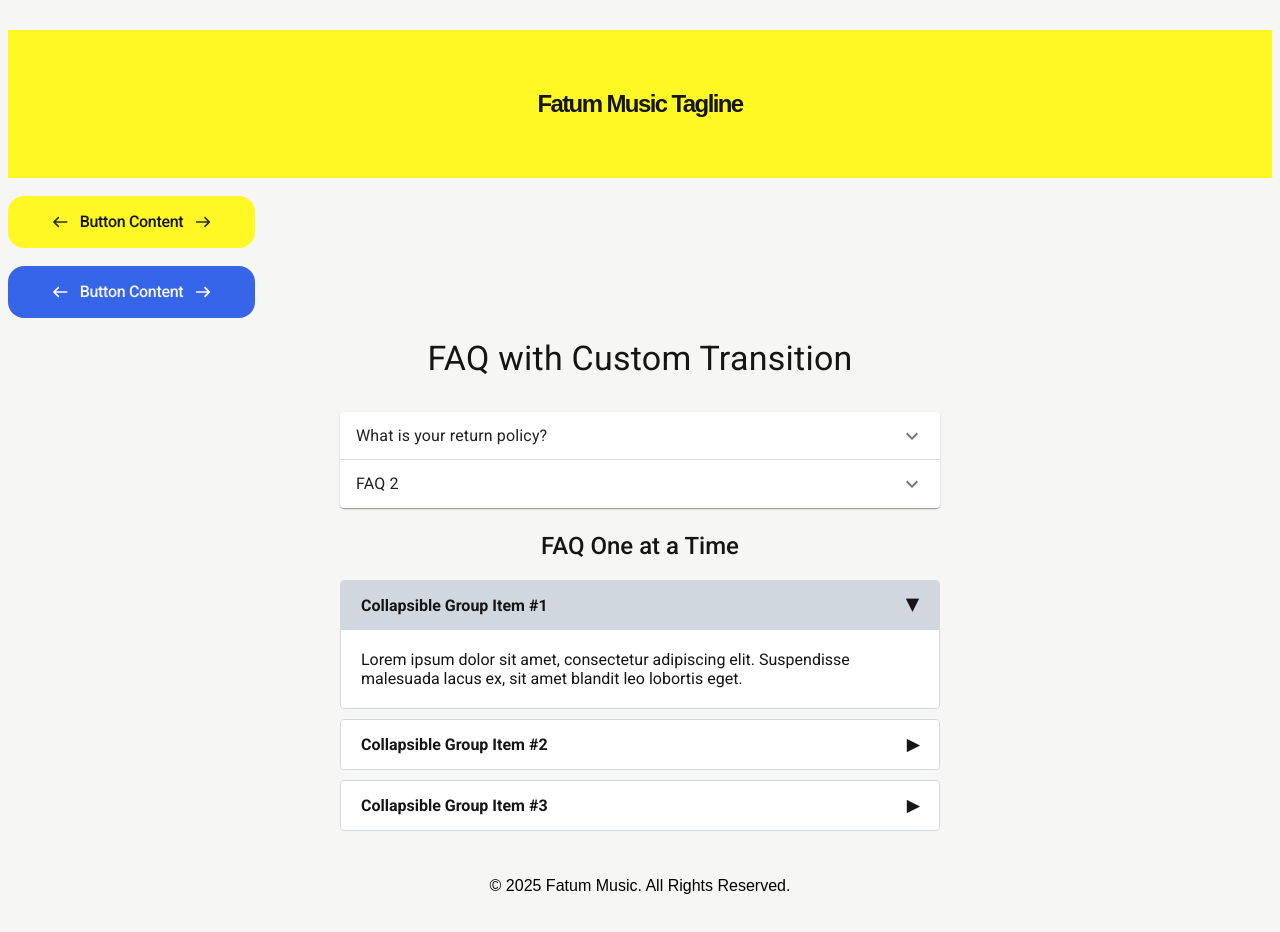
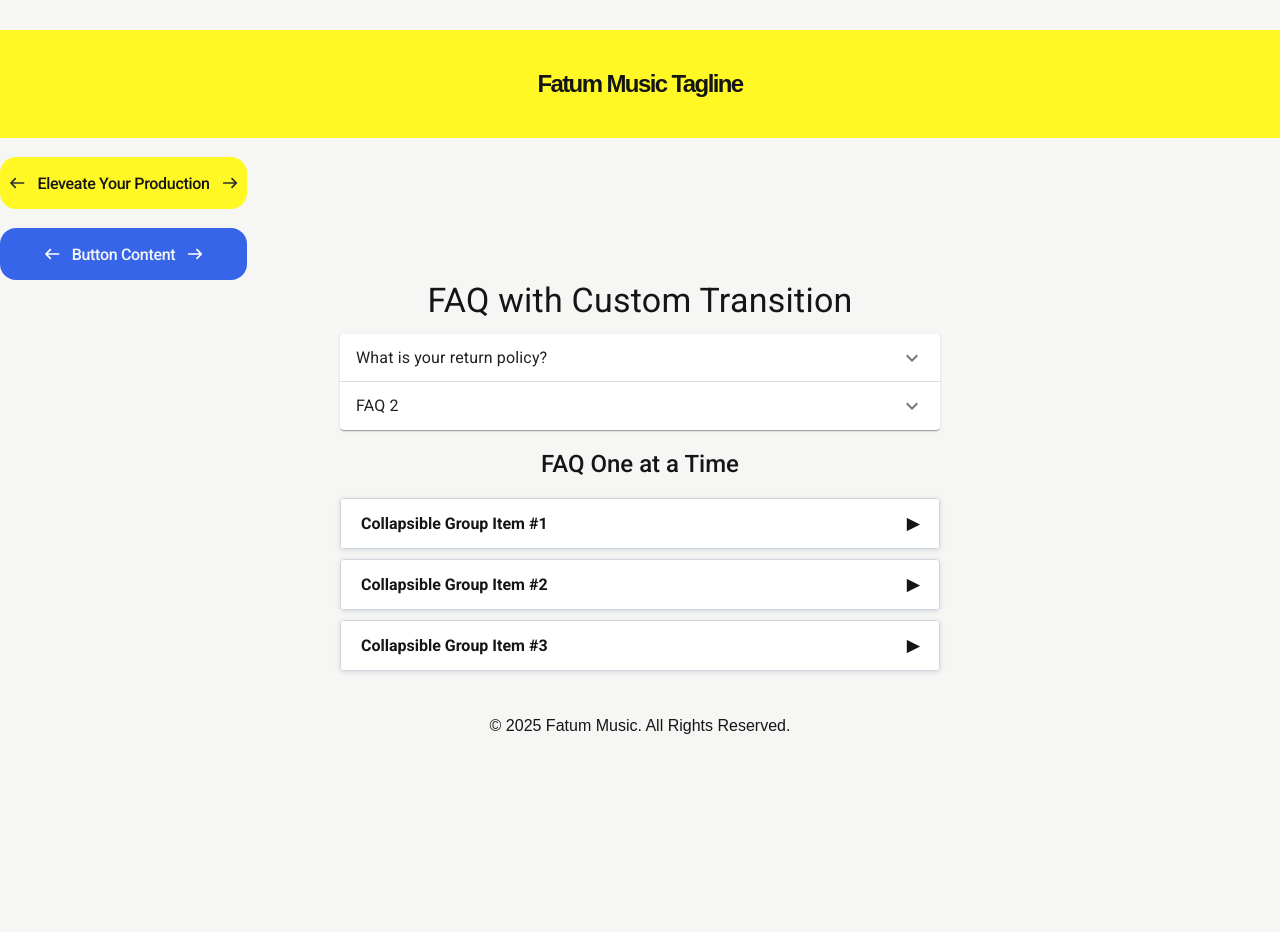
Before and after one commit to JoshAskew/FatumMusic, a React (Vite) app: page / in a window 1280 px wide. Shown: the top 932 px of the page. After the commit the page ends 800 px from the top, so only its background shows below. Built offline with nearby package versions, Linux system fonts and the light colour scheme.

Commit message:
fixed accordian default expansion

```diff
--- a/src/App.tsx
+++ b/src/App.tsx
@@ -5,6 +5,8 @@ import Accordian from './components/Accordian'
 import Accordian2 from './components/Accordian2'
 import PrimaryBtnBlue from './components/PrimaryBtnBlue'
 import PrimaryBtnYellow from './components/PrimaryBtnYellow'
+import ArrowLeft from './assets/ArrowLeftWhite.svg'
+import ArrowRight from './assets/ArrowRightWhite.svg'
 
 function App() {
 
@@ -14,10 +16,10 @@ function App() {
       <Tagline />
       </section>
       <br/>
-      <PrimaryBtnYellow text='Button Content'/>
+      <PrimaryBtnYellow text='Eleveate Your Production' leftIcon={ArrowLeft} rightIcon={ArrowRight}/>
       <br/>
 
-      <PrimaryBtnBlue text="Button Content"/>
+      <PrimaryBtnBlue text="Button Content" leftIcon={ArrowLeft} rightIcon={ArrowRight}/>
       <Accordian />
       <Accordian2 />
      <Footer />
--- a/src/components/Accordian2.tsx
+++ b/src/components/Accordian2.tsx
@@ -27,7 +27,7 @@ const Accordion = ({
 };
 
 export default function CustomizedAccordions() {
-  const [expanded, setExpanded] = useState<string | null>('panel1');
+  const [expanded, setExpanded] = useState<string | null>('panel');
 
   const handleToggle = (panel: string) => {
     setExpanded(expanded === panel ? null : panel);
--- a/src/components/PrimaryBtnBlue.tsx
+++ b/src/components/PrimaryBtnBlue.tsx
@@ -1,19 +1,33 @@
-import '../styles/index.css'
-import ArrowLeft from '../assets/ArrowLeftWhite.svg'
-import ArrowRight from '../assets/ArrowRightWhite.svg'
+import '../styles/index.css';
+import ArrowLeft from '../assets/ArrowLeftWhite.svg';
+import ArrowRight from '../assets/ArrowRightWhite.svg';
 
-const PrimaryBtn = ({ text }: { text: string }) => {
-    return (
-      <button className='primary-btn-blue'>
-        <img src={ArrowLeft} alt='arrow-left' style={
-          {marginRight: '10px'}
-       }/>
+interface PrimaryBtnProps {
+  text: string;
+  leftIcon?: string;  // Optional left icon
+  rightIcon?: string; // Optional right icon
+}
+
+const PrimaryBtn: React.FC<PrimaryBtnProps> = ({ text, leftIcon, rightIcon }) => {
+  return (
+    <button className="primary-btn-blue">
+      {leftIcon && (
+        <img
+          src={ArrowLeft}
+          alt="left-icon"
+          style={{ marginRight: '10px' }}
+        />
+      )}
       {text}
-       <img src={ArrowRight} alt='arrow-right' style={
-          {marginLeft: '10px'}
-       } />
-      </button>
-    );
-  };
+      {rightIcon && (
+        <img
+          src={ArrowRight}
+          alt="right-icon"
+          style={{ marginLeft: '10px' }}
+        />
+      )}
+    </button>
+  );
+};
 
-    export default PrimaryBtn;
+export default PrimaryBtn;
--- a/src/components/PrimaryBtnYellow.tsx
+++ b/src/components/PrimaryBtnYellow.tsx
@@ -1,20 +1,33 @@
-import '../styles/index.css'
-import ArrowRight from '../assets/ArrowRightBlack.svg'
-import ArrowLeft from '../assets/ArrowLeftBlack.svg'
+import '../styles/index.css';
+import ArrowRight from '../assets/ArrowRightBlack.svg';
+import ArrowLeft from '../assets/ArrowLeftBlack.svg';
 
+interface PrimaryBtnYellowProps {
+  text: string;
+  leftIcon?: string;  // Optional left icon
+  rightIcon?: string; // Optional right icon
+}
 
-const PrimaryBtnYellow = ({ text }: { text: string }) => {
-    return (
-      <button className='primary-btn-yellow'>
-         <img src={ArrowLeft} alt='arrow-left' style={
-          {marginRight: '10px'}
-       }/>
+const PrimaryBtnYellow: React.FC<PrimaryBtnYellowProps> = ({ text, leftIcon, rightIcon }) => {
+  return (
+    <button className="primary-btn-yellow">
+      {leftIcon && (
+        <img
+          src={ArrowLeft}
+          alt="left-icon"
+          style={{ marginRight: '10px' }}
+        />
+      )}
       {text}
-       <img src={ArrowRight} alt='arrow-right' style={
-          {marginLeft: '10px'}
-       } />
-      </button>
-    );
-  };
+      {rightIcon && (
+        <img
+          src={ArrowRight}
+          alt="right-icon"
+          style={{ marginLeft: '10px' }}
+        />
+      )}
+    </button>
+  );
+};
 
-    export default PrimaryBtnYellow;
+export default PrimaryBtnYellow;
--- a/src/styles/index.css
+++ b/src/styles/index.css
@@ -1,5 +1,7 @@
 :root {
+    /* Colors */
     --black: #151515;
+    --black-secondary: #2f2f2f;
     --white: #f6f6f4;
     --yellow: #fff824;
     --yellow-secondary: #DFDA53;
@@ -9,9 +11,61 @@
     --blue-primary: #3665EA;
     --blue-secondary: #527AEB;
 
+    /* Background */
     background: var(--white);
 }
 
+/* Global Styles */
+body {
+    margin: 0;
+    padding: 0;
+    font-family: Roboto, sans-serif;
+}
+
+h1, h2, h3, h4, h5 {
+    font-family: Roboto, sans-serif;
+    color: var(--black);
+    margin: 0;
+}
+
+/* Typography */
+h1 {
+    font-weight: 600;
+    font-size: 40px;
+    letter-spacing: -1.6px;
+}
+
+h2 {
+    font-weight: 500;
+    font-size: 32px;
+}
+
+h3 {
+    font-weight: 500;
+    font-size: 24px;
+}
+
+h4 {
+    font-weight: 500;
+    font-size: 22px;
+}
+
+h5 {
+    font-weight: 500;
+    font-size: 18px;
+}
+
+.body-bold {
+    font-weight: 700;
+    font-size: 16px;
+}
+
+.body-regular {
+    font-weight: 400;
+    font-size: 16px;
+}
+
+/* Section Styles */
 .first-section {
     display: flex;
     justify-content: center;
@@ -28,76 +82,9 @@
     padding: 20px;
 }
 
-h1 {
-    font-family: Roboto;
-    font-weight: 600;
-    letter-spacing: -1.6px;
-    font-size: 40px;
-    color: var(--black);
-}
-
-h2 {
-    font-family: Roboto;
-    font-weight: 500;
-    font-size: 32px;
-    color: var(--black);
-}
-
-h3 {
-    font-family: Roboto;
-    font-weight: 500;
-    font-size: 24px;
-    color: var(--black);
-}
-
-h4 {
-    font-family: Roboto;
-    font-weight: 500;
-    font-size: 22px;
-    color: var(--black);
-}
-
-h5 {
-    font-family: Roboto;
-    font-weight: 500;
-    font-size: 18px;
-    color: var(--black);
-}
-
-.body-bold {
-    font-family: Roboto;
-    font-weight: 700;
-    font-size: 16px;
-    color: var(--black);
-}
-
-.body-regular {
-    font-family: Roboto;
-    font-weight: 400;
-    font-size: 16px;
-    color: var(--black);
-}
-
-
-
-footer {
-    display: flex;
-    justify-content: center;
-    align-items: center;
-    padding: 20px;
-    font-family: sans-serif;
-}
-
-.FAQ {
-    display: flex;
-    justify-content: center;
-    align-items: center;
-    padding: 20px;
-    font-family: sans-serif;
-    color: var(--black);
-}
-
-.primary-btn-blue {
+/* Buttons */
+.primary-btn-blue,
+.primary-btn-yellow {
     /* Typography */
     font-family: Roboto, sans-serif;
     font-size: 16px;
@@ -105,7 +92,7 @@ footer {
     font-style: normal;
     line-height: normal;
     letter-spacing: -0.32px;
-    color: var(--white);
+    text-wrap: nowrap;
 
     /* Layout */
     display: flex;
@@ -115,53 +102,35 @@ footer {
     padding: 16px 40px;
 
     /* Appearance */
-    background-color: var(--blue-primary);
     border: none;
     border-radius: 16px;
-
-    /* Miscellaneous */
-    line-height: normal;
+    cursor: pointer;
+    transition: background-color 300ms ease-out;
 }
 
+.primary-btn-blue {
+    background-color: var(--blue-primary);
+    color: var(--white);
+}
 
 .primary-btn-blue:hover {
     background-color: var(--blue-secondary);
-    cursor: pointer;
+
 }
 
 .primary-btn-yellow {
-    /* Typography */
-    font-family: Roboto, sans-serif;
-    font-size: 16px;
-    font-weight: 500;
-    font-style: normal;
-    line-height: normal;
-    letter-spacing: -0.32px;
+    background-color: var(--yellow);
     color: var(--black);
-
-    /* Layout */
-    display: flex;
-    align-items: center;
-    justify-content: center;
-    width: 247px;
-    padding: 16px 40px;
-
-    /* Appearance */
-    background-color: var(--yellow);
-    border: none;
-    border-radius: 16px;
 }
-
 
 .primary-btn-yellow:hover {
     background-color: var(--yellow-secondary);
-    cursor: pointer;
 }
 
-
+/* Accordion */
 .faq-title {
     text-align: center;
-    margin-bottom: 20px;
+    margin: 20px;
 }
 
 .accordion {
@@ -169,6 +138,7 @@ footer {
     border-radius: 4px;
     margin-bottom: 10px;
     overflow: hidden;
+    box-shadow: var(--grey-1) 0px 1px 5px 0px;
 }
 
 .accordion-summary {
@@ -197,3 +167,13 @@ footer {
 .icon.rotate {
     transform: rotate(90deg);
 }
+
+/* Footer */
+footer {
+    display: flex;
+    justify-content: center;
+    align-items: center;
+    padding: 20px;
+    font-family: sans-serif;
+    color: var(--black);
+}
```
Lines whose indentation alone changed are shown as unchanged.
